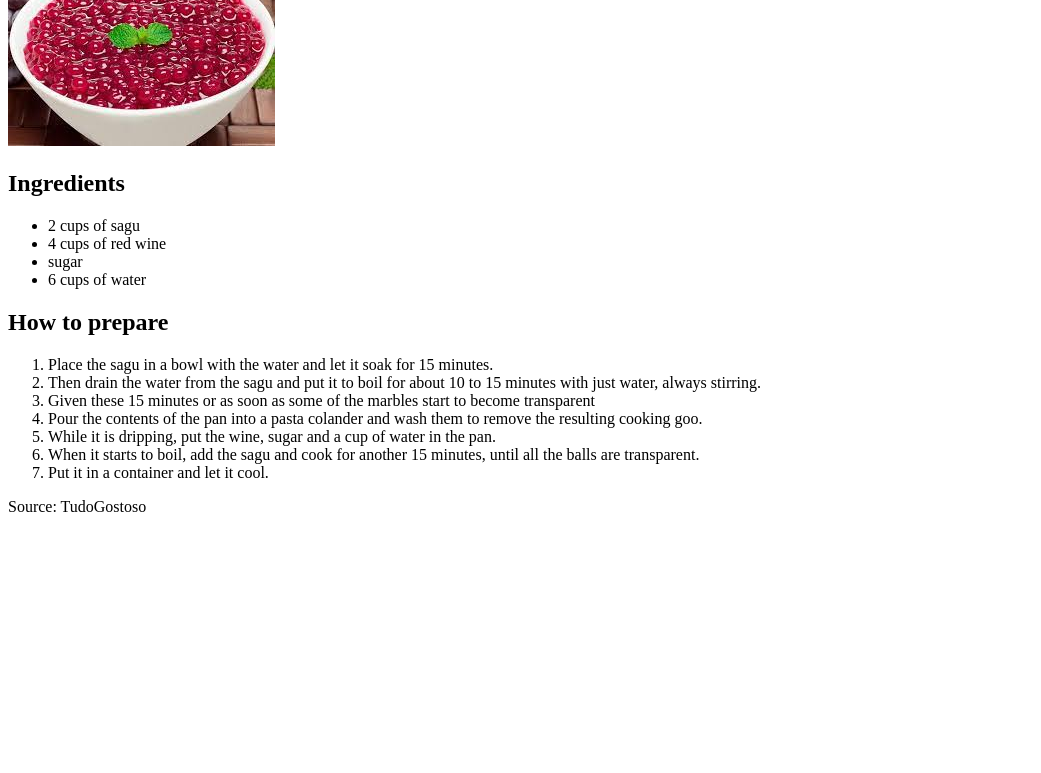
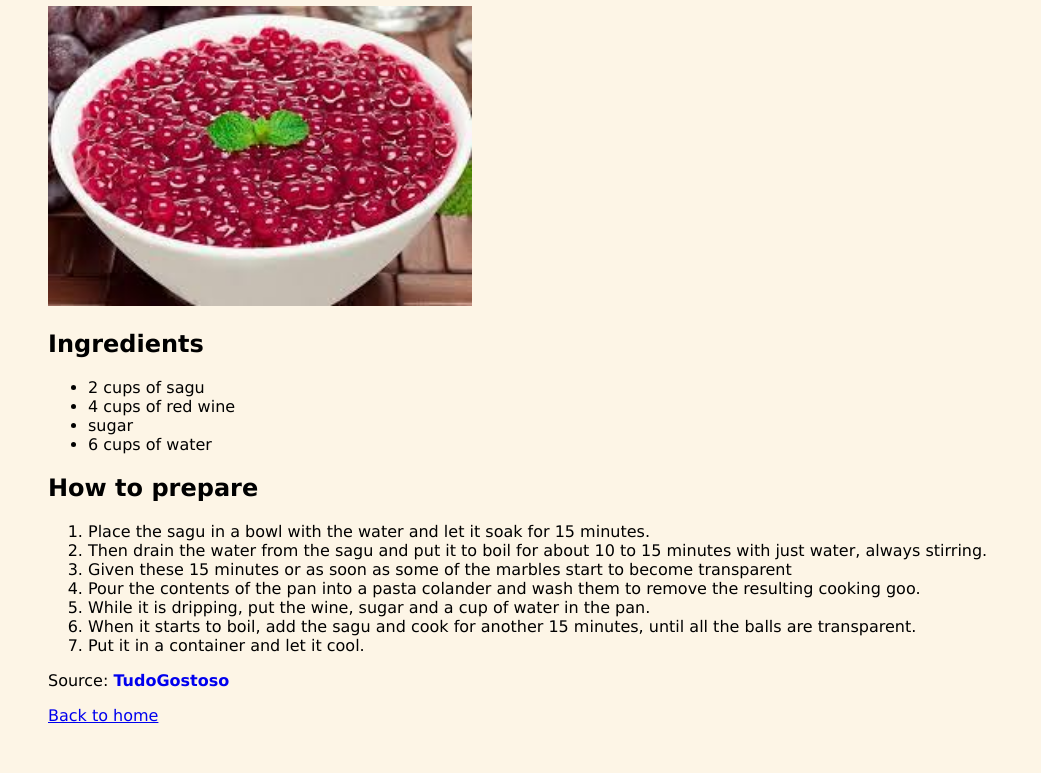
Before and after one commit to l33tzke/theodinproject-foundations, a plain HTML site: page odin-recipes/recipes/sagu.html in a window 1280 px wide. Shown: the part 123-896 px from the top of the page, without its empty margins (0-1041 px from the left). Before the commit the page ends 800 px from the top, so only its background shows below. Drawn offline with Linux system fonts and the light colour scheme.

Commit message:
Add styles and minor adjustments

```diff
--- a/odin-recipes/recipes/sagu.html
+++ b/odin-recipes/recipes/sagu.html
@@ -2,9 +2,8 @@
 <html lang="en">
 <head>
     <meta charset="UTF-8">
-    <meta http-equiv="X-UA-Compatible" content="IE=edge">
-    <meta name="viewport" content="width=device-width, initial-scale=1.0">
     <title>Sagu de Vinho Recipe</title>
+    <link rel="stylesheet" href="../styles/styles.css">
 </head>
 <body>
     <h1>Sagu de Vinho</h1>
@@ -27,6 +26,7 @@
         <li>When it starts to boil, add the sagu and cook for another 15 minutes, until all the balls are transparent.</li>
         <li>Put it in a container and let it cool.</li>
     </ol>
-<p>Source: <a href="https://www.tudogostoso.com.br/receita/134771-sagu-de-vinho.html"></a>TudoGostoso</p>
+    <p>Source: <a href="https://www.tudogostoso.com.br/receita/134771-sagu-de-vinho.html">TudoGostoso</a></p>
+    <a href="../index.html">Back to home</a>
 </body>
 </html>
--- /dev/null
+++ b/odin-recipes/styles/styles.css
@@ -0,0 +1,16 @@
+* {
+    font-family: Verdana, Geneva, Tahoma, sans-serif;
+}
+
+body {
+    background-color: oldlace;
+    padding: 40px;
+}
+img {
+    height: 300px;
+    width: auto;
+}
+p a {
+    text-decoration: none;
+    font-weight: bold;
+}
```
Also changed, not shown: odin-recipes/index.html (+1 -0 lines), odin-recipes/recipes/arroz-de-carreteiro.html (+2 -0 lines), odin-recipes/recipes/pao-de-queijo.html (+3 -1 lines). Lines whose indentation alone changed are shown as unchanged.
